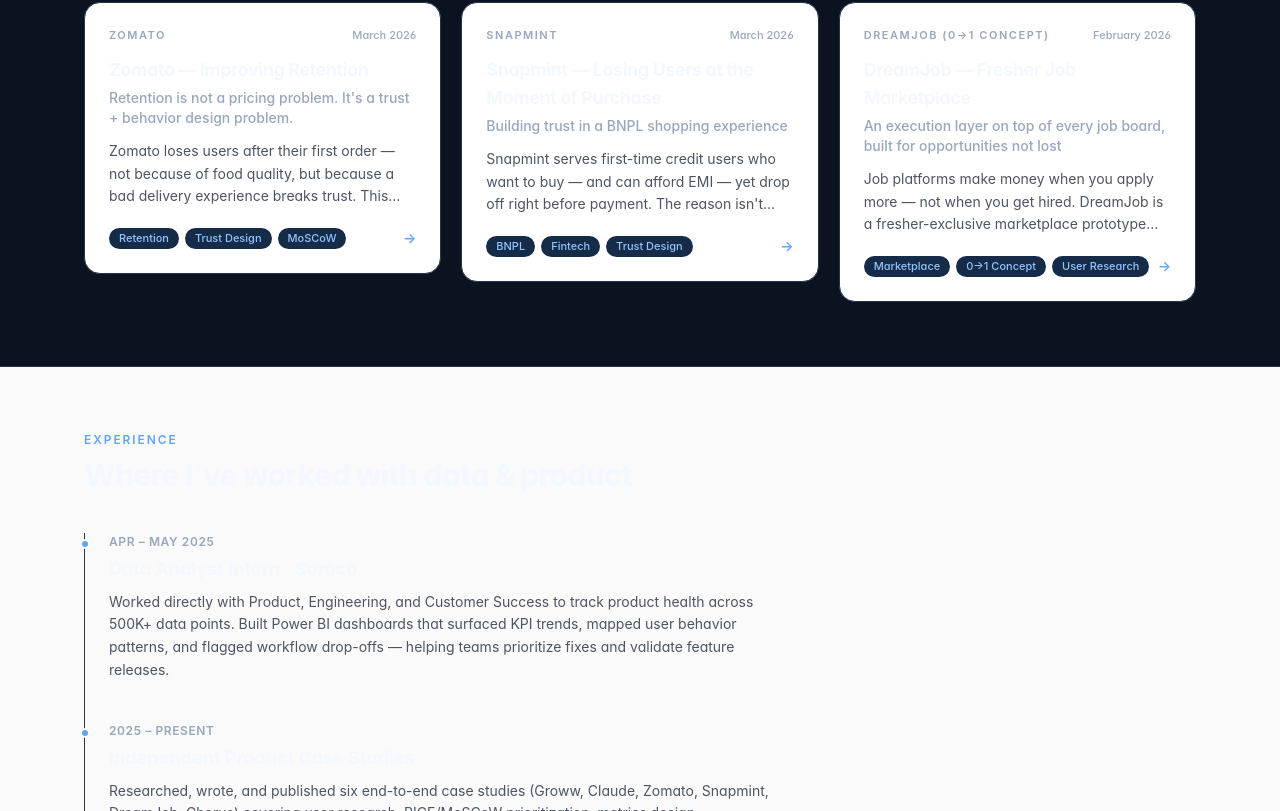
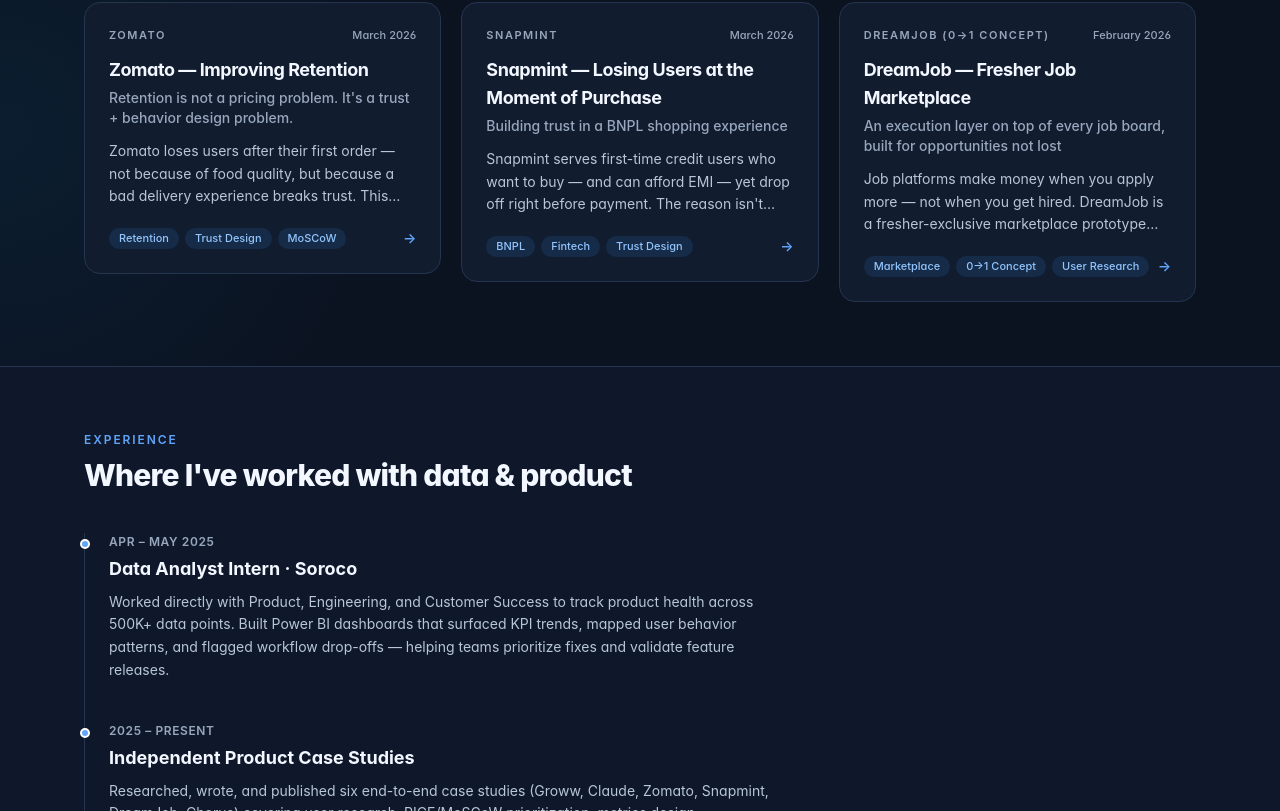
Before and after one commit to cpupadhyay/cpupadhyay.portfolio, a Next.js app in the folder chandra-portfolio/portfolio/: page / in a window 1280 px wide. Shown: the part 1209-2020 px from the top of the page. Built offline with nearby package versions, Linux system fonts and the light colour scheme.

Commit message:
Refine dark portfolio surfaces

```diff
--- a/chandra-portfolio/portfolio/app/globals.css
+++ b/chandra-portfolio/portfolio/app/globals.css
@@ -6,10 +6,14 @@
 
 html {
   scroll-behavior: smooth;
+  background: #0B1220;
 }
 
 body {
   @apply bg-paper text-ink antialiased;
+  background-image:
+    radial-gradient(circle at 80% -10%, rgba(37, 99, 235, 0.18), transparent 30rem),
+    radial-gradient(circle at 0% 35%, rgba(14, 165, 233, 0.08), transparent 26rem);
   font-feature-settings: "cv11", "ss01";
 }
 
@@ -19,6 +23,21 @@
 
 .focus-ring {
   @apply focus-visible:outline-none focus-visible:ring-2 focus-visible:ring-accent focus-visible:ring-offset-2;
+  --tw-ring-offset-color: #0B1220;
+}
+
+/* Preserve the existing layout while giving shared surfaces a softer dark finish. */
+.bg-white {
+  background-color: #111C2F !important;
+}
+
+[class~="bg-[#FAFAFA]"] {
+  background-color: #0E182A !important;
+}
+
+[class~="text-[#374151]"],
+[class~="text-[#4B5563]"] {
+  color: #B8C6D9 !important;
 }
 
 @media (prefers-reduced-motion: reduce) {
```
